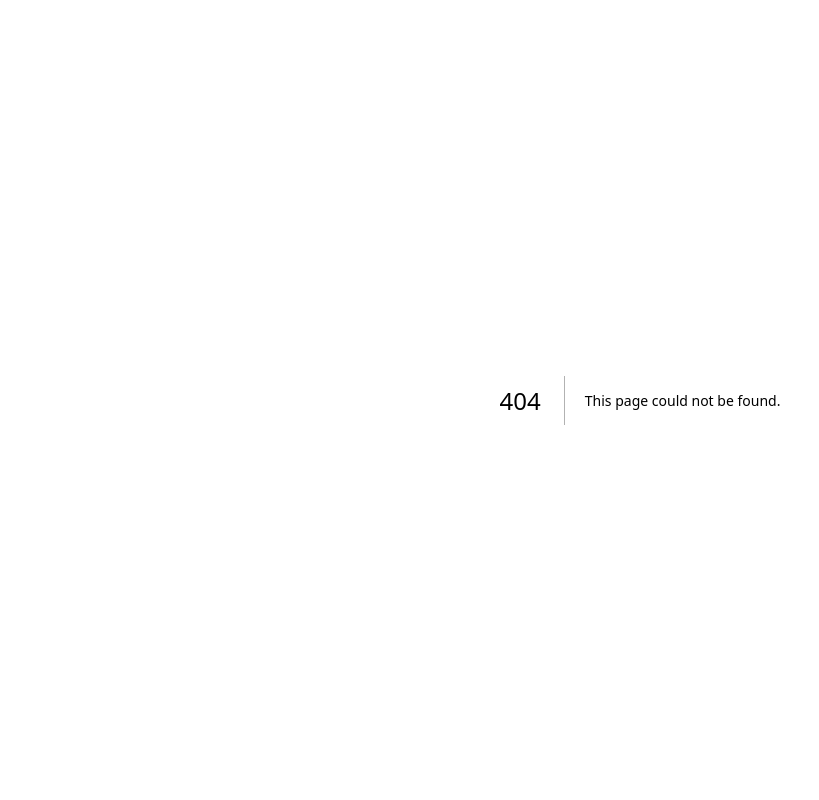
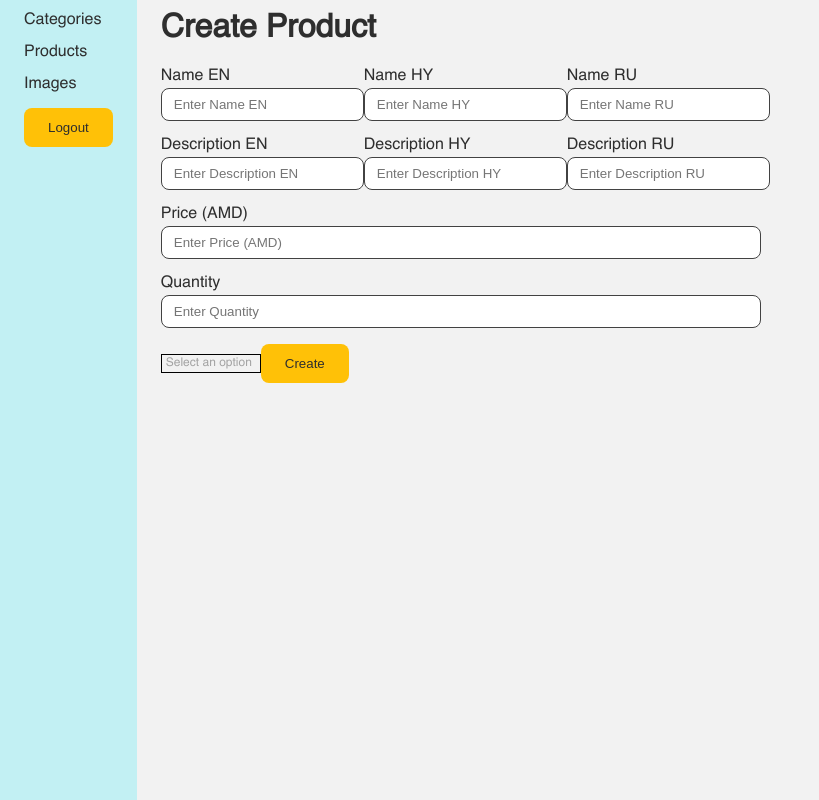
Before and after one commit to alexandermirzoyan/tap-n-meal-cms, a Next.js app: page /dashboard/products/create in a window 1280 px wide. Before the commit this address had no page. Shown: the whole page, without its empty margins (0-819 px from the left). Built offline with nearby package versions, Linux system fonts and the light colour scheme.

Commit message:
feat: create product page UI partially created with rendering form

```diff
--- /dev/null
+++ b/src/app/dashboard/products/create/page.tsx
@@ -0,0 +1,56 @@
+'use client';
+
+import React from 'react';
+
+import { Input } from '@/components/Input';
+import { Button } from '@/components/Button';
+import { Select } from '@/components/Select';
+
+const CreateProduct = () => {
+  const submit = async (event: React.FormEvent<HTMLFormElement>) => {
+    event.preventDefault();
+
+    const formData = new FormData(event.currentTarget);
+    const data = Object.fromEntries(formData.entries());
+
+    console.log('data :: ', data);
+  };
+
+  return (
+    <>
+      <div className='page-header-section'>
+        <h1>Create Product</h1>
+      </div>
+      <form onSubmit={submit} className='page-form-container'>
+        <div className='input-group-container'>
+          <Input name='name.en' placeholder='Name EN' />
+          <Input name='name.hy' placeholder='Name HY' />
+          <Input name='name.ru' placeholder='Name RU' />
+        </div>
+
+        <div className='input-group-container'>
+          <Input name='description.en' placeholder='Description EN' />
+          <Input name='description.hy' placeholder='Description HY' />
+          <Input name='description.ru' placeholder='Description RU' />
+        </div>
+
+        <Input type='number' name='price' placeholder='Price (AMD)' />
+        <Input type='number' name='quantity' placeholder='Quantity' />
+
+        <Select
+          onChange={(value) => alert(value)}
+          options={[
+            { value: 1, label: 'Gago' },
+            { value: 2, label: 'Mago' },
+            { value: 3, label: 'Grno' },
+            { value: 4, label: 'MrdoMrdoMrdoMrdoMrdoMrdo', image: '/uploads/cover-1735044867472-453659985.JPG' },
+          ]}
+        />
+
+        <Button type='submit'>Create</Button>
+      </form>
+    </>
+  );
+};
+
+export default CreateProduct;
```
